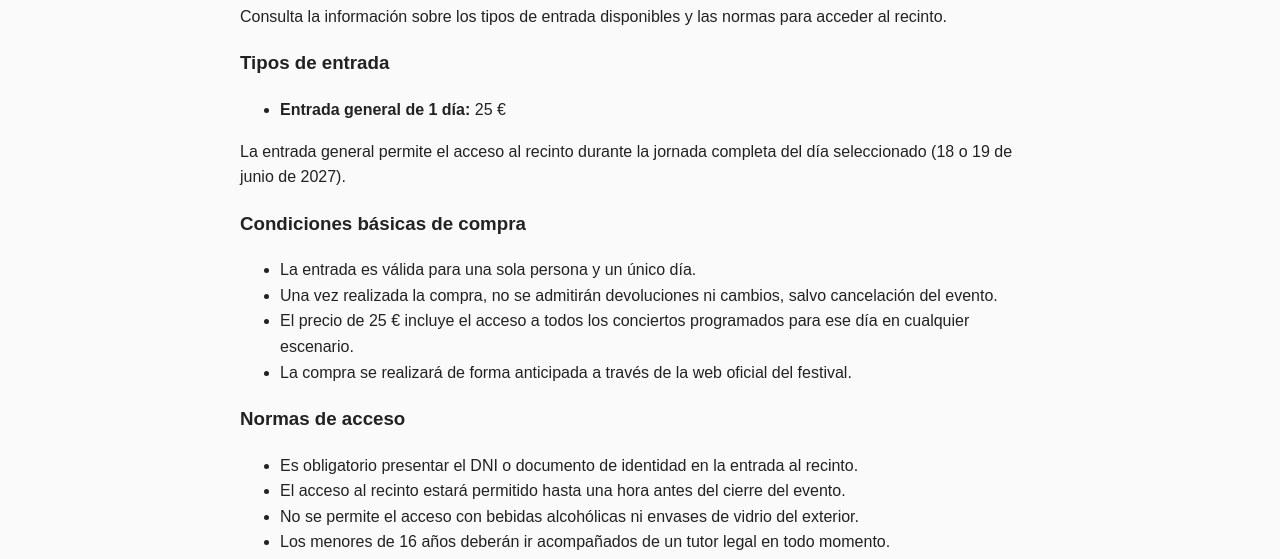
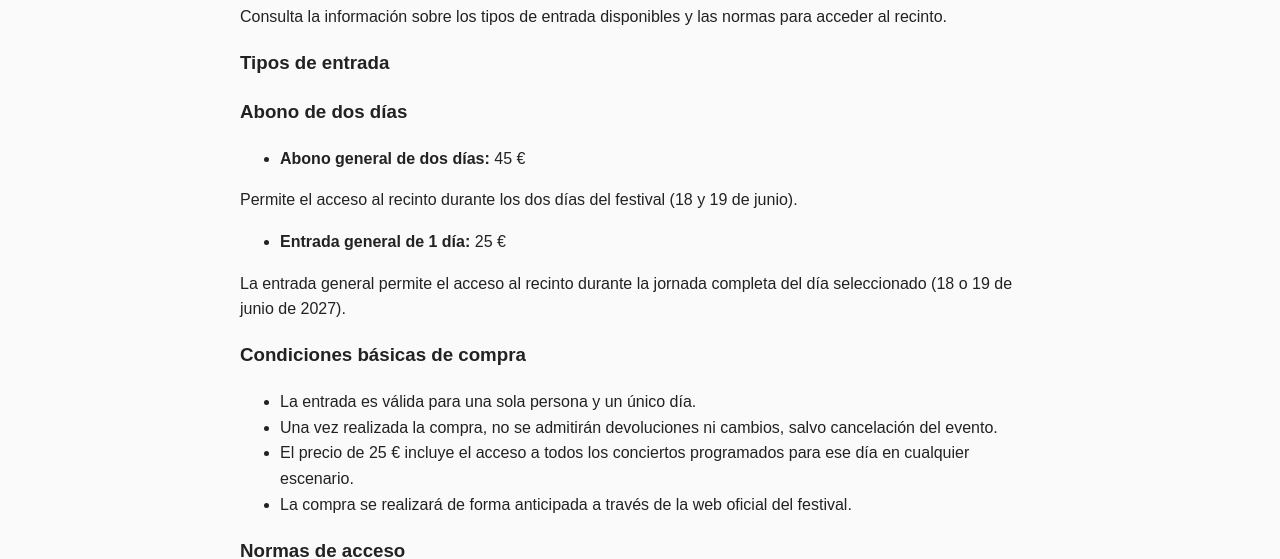
Before and after one commit to dtt25pabloserrano/festival-dam-2027, a plain HTML site: page entradas.html in a window 1280 px wide. Shown: the part 242-801 px from the top of the page. Drawn offline with Linux system fonts and the light colour scheme.

Commit message:
Añade abono general de dos días (45 €)

```diff
--- a/entradas.html
+++ b/entradas.html
@@ -23,6 +23,11 @@
     <p>Consulta la información sobre los tipos de entrada disponibles y las normas para acceder al recinto.</p>
 
     <h3>Tipos de entrada</h3>
+        <h3>Abono de dos días</h3>
+    <ul>
+      <li><strong>Abono general de dos días:</strong> 45 €</li>
+    </ul>
+    <p>Permite el acceso al recinto durante los dos días del festival (18 y 19 de junio).</p>
     <ul>
       <li><strong>Entrada general de 1 día:</strong> 25 €</li>
     </ul>
```
